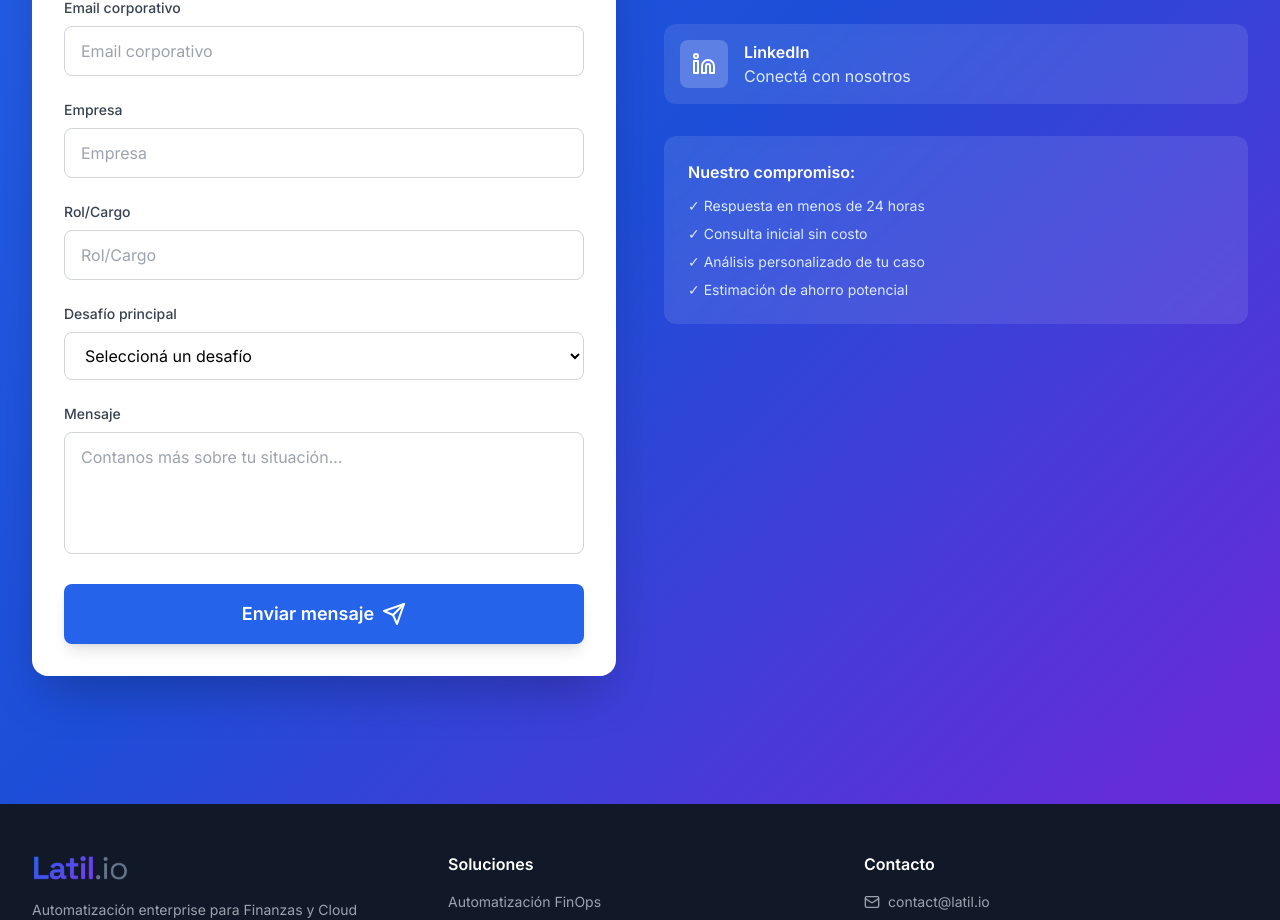
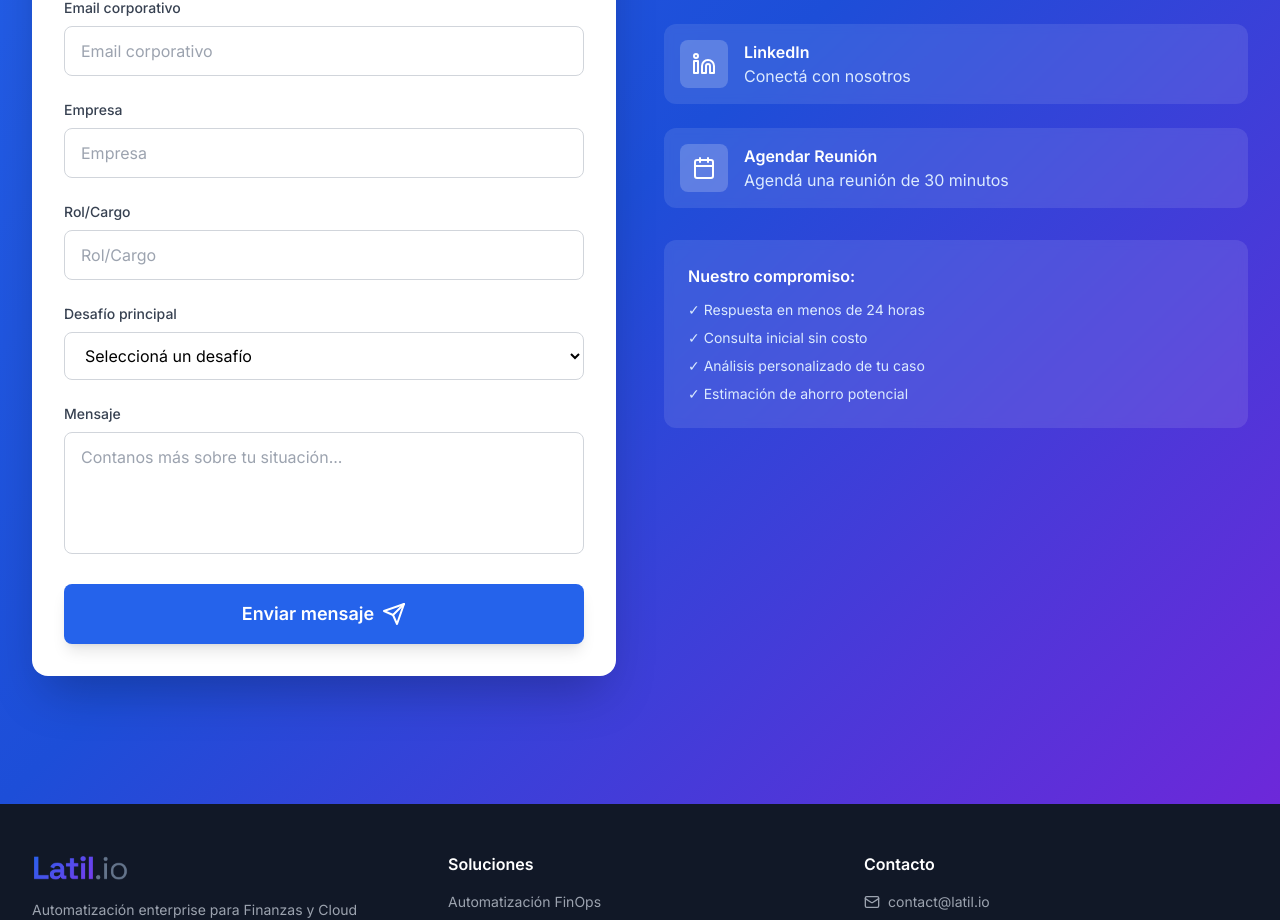
Before and after one commit to tomashoffer/latil.io, a Next.js app: page / in a window 1280 px wide. Shown: the part 4984-5904 px from the top of the page. Built offline with nearby package versions, Linux system fonts and the light colour scheme.

Commit message:
add calendry footer

```diff
--- a/components/sections/ContactCTA.tsx
+++ b/components/sections/ContactCTA.tsx
@@ -11,8 +11,9 @@ import Textarea from "@/components/ui/Textarea";
 import Select from "@/components/ui/Select";
 import Modal from "@/components/ui/Modal";
 import { contactFormSchema, type ContactFormData } from "@/lib/validations";
-import { Mail, Linkedin, Send, CheckCircle } from "lucide-react";
+import { Mail, Linkedin, Send, CheckCircle, Calendar } from "lucide-react";
 import { useLanguage } from "@/contexts/LanguageContext";
+import { CALENDLY_URL } from "@/lib/config";
 
 const ContactCTA = () => {
   const { t } = useLanguage();
@@ -52,6 +53,10 @@ const ContactCTA = () => {
     } finally {
       setIsSubmitting(false);
     }
+  };
+
+  const openCalendly = () => {
+    window.open(CALENDLY_URL, "_blank", "noopener,noreferrer");
   };
 
   return (
@@ -217,6 +222,19 @@ const ContactCTA = () => {
                     <div className="text-primary-100">{t.contact.linkedinDesc}</div>
                   </div>
                 </a>
+
+                <button
+                  onClick={openCalendly}
+                  className="flex items-center gap-4 p-4 bg-white/10 rounded-xl hover:bg-white/20 transition-colors backdrop-blur-sm w-full text-left"
+                >
+                  <div className="w-12 h-12 bg-white/20 rounded-lg flex items-center justify-center">
+                    <Calendar size={24} />
+                  </div>
+                  <div>
+                    <div className="font-semibold">{t.contact.calendar}</div>
+                    <div className="text-primary-100">{t.contact.calendarDesc}</div>
+                  </div>
+                </button>
               </div>
 
               <div className="mt-8 p-6 bg-white/10 rounded-xl backdrop-blur-sm">
--- a/components/sections/SolutionPage.tsx
+++ b/components/sections/SolutionPage.tsx
@@ -246,7 +246,7 @@ const SolutionPage = ({ solutionKey, iconName, accentColor }: SolutionPageProps)
             {t.contact.subtitle}
           </p>
           <Button
-            onClick={scrollToContact}
+            onClick={openCalendly}
             variant="secondary"
             size="lg"
             className="bg-white text-gray-900 hover:bg-gray-100"
--- a/lib/translations.ts
+++ b/lib/translations.ts
@@ -364,6 +364,8 @@ export const translations = {
       email: "Email",
       linkedin: "LinkedIn",
       linkedinDesc: "Connect with us",
+      calendar: "Schedule Meeting",
+      calendarDesc: "Book a 30-minute meeting",
       commitment: "Our commitment:",
       c1: "Response in less than 24 hours",
       c2: "Initial consultation at no cost",
@@ -745,6 +747,8 @@ export const translations = {
       email: "Email",
       linkedin: "LinkedIn",
       linkedinDesc: "Conectá con nosotros",
+      calendar: "Agendar Reunión",
+      calendarDesc: "Agendá una reunión de 30 minutos",
       commitment: "Nuestro compromiso:",
       c1: "✓ Respuesta en menos de 24 horas",
       c2: "✓ Consulta inicial sin costo",
```
